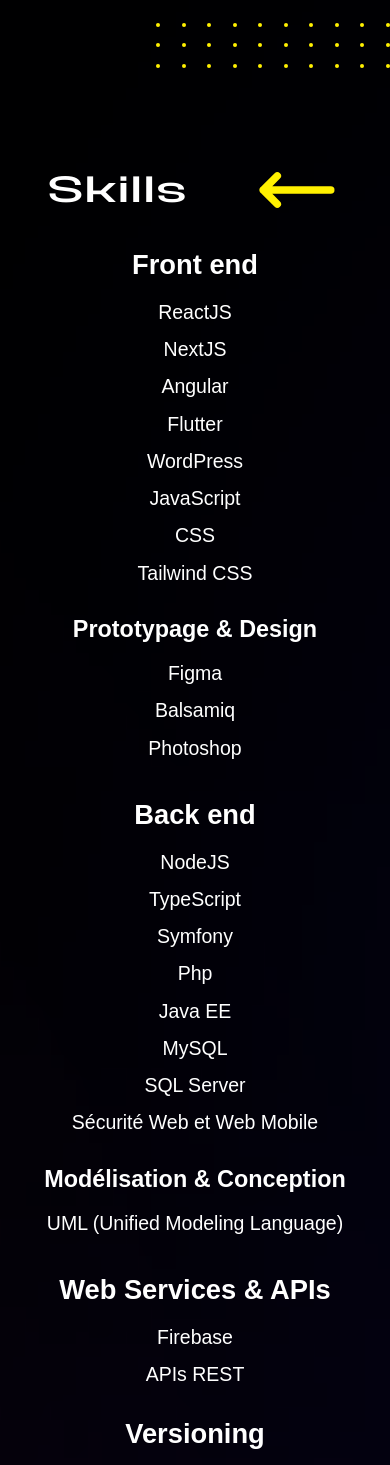
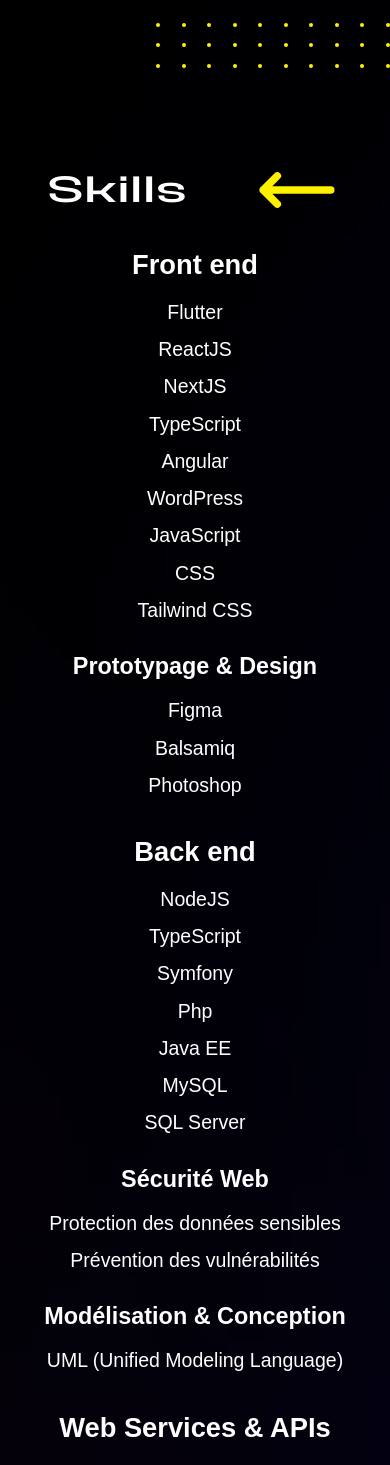
Before and after one commit to YoCode35/my-book, a Next.js app: page / in a window 390 px wide. Shown: the part 1375-2840 px from the top of the page. Built offline with nearby package versions, Linux system fonts and the light colour scheme.

Commit message:
Update responsive image Project Auctions

```diff
--- a/src/app/page.tsx
+++ b/src/app/page.tsx
@@ -189,10 +189,11 @@ export default function Home() {
               {/* First Column */}
               <div className="text-center sm:text-left">
               <div className="skills-title">Front end</div>
+                  <div className="skills-text"><span>Flutter</span></div>
                   <div className="skills-text"><span>ReactJS</span></div>
                   <div className="skills-text"><span>NextJS</span></div>
+                  <div className="skills-text"><span>TypeScript</span></div>
                   <div className="skills-text"><span>Angular</span></div>
-                  <div className="skills-text"><span>Flutter</span></div>
                   <div className="skills-text"><span>WordPress</span></div>
                   <div className="skills-text"><span>JavaScript</span></div>
                   <div className="skills-text"><span>CSS</span></div>
@@ -216,7 +217,12 @@ export default function Home() {
                   <div className="skills-text"><span>Java EE</span></div>
                   <div className="skills-text"><span>MySQL</span></div>
                   <div className="skills-text"><span>SQL Server</span></div>
-                  <div className="skills-text"><span>Sécurité Web et Web Mobile</span></div>
+
+                  <div className="pt-6">
+                  <div className="skills-subtitle">Sécurité Web</div>
+                  <div className="skills-text"><span>Protection des données sensibles</span></div>
+                  <div className="skills-text"><span>Prévention des vulnérabilités</span></div>
+                </div>
 
                 <div className="pt-6">
                   <div className="skills-subtitle">Modélisation & Conception</div>
--- a/src/app/pages/portfolio/projects/auctions/auctionsProject.tsx
+++ b/src/app/pages/portfolio/projects/auctions/auctionsProject.tsx
@@ -1,3 +1,5 @@
+"use client";
+
 import ProjectCard from "../../../../../components/projects/ProjectsCard";
 import DotsRectangle from "../../../../../components/dots/DotsRectangle";
 
@@ -15,6 +17,7 @@ const AuctionsProject = () => {
         linkLabel="GitHub"
         imageWidth={792}
         imageHeight={800}
+        imageClassName="xl:w-[40%]"
       />
 
       {/* DotsRectangle spécifique à cette page */}
```
